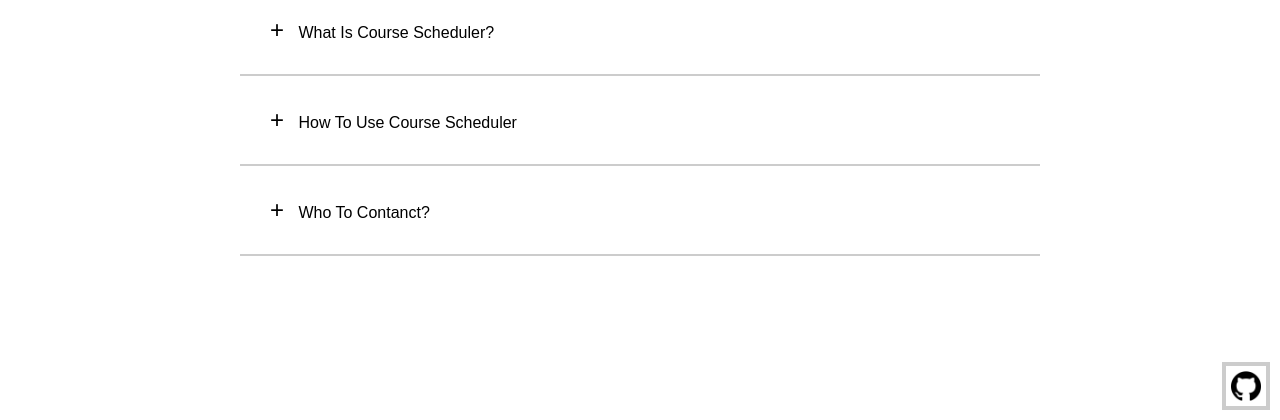
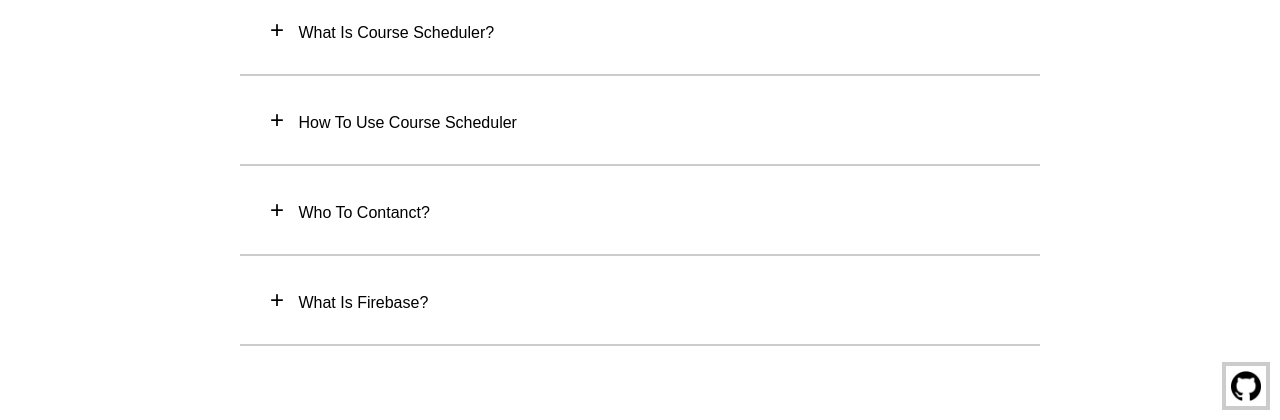
Before and after one commit to MuellMark/Course-Scheduler, a PHP site: page /faq.php in a window 1280 px wide. Shown: the part 380-800 px from the top of the page. Run offline with PHP 8.4, Linux system fonts and the light colour scheme.

Commit message:
Update to FAQ

```diff
--- a/src/faq.php
+++ b/src/faq.php
@@ -62,6 +62,14 @@
                 </div>
             </div>
 
+            <div class="faq-item">
+                <button class="question"> What Is Firebase? </button>
+                <div class="answer">
+                    <p>
+                        Answer to question 4.
+                    </p>
+                </div>
+            </div>
         </div>
         </div>
         </div>
```
